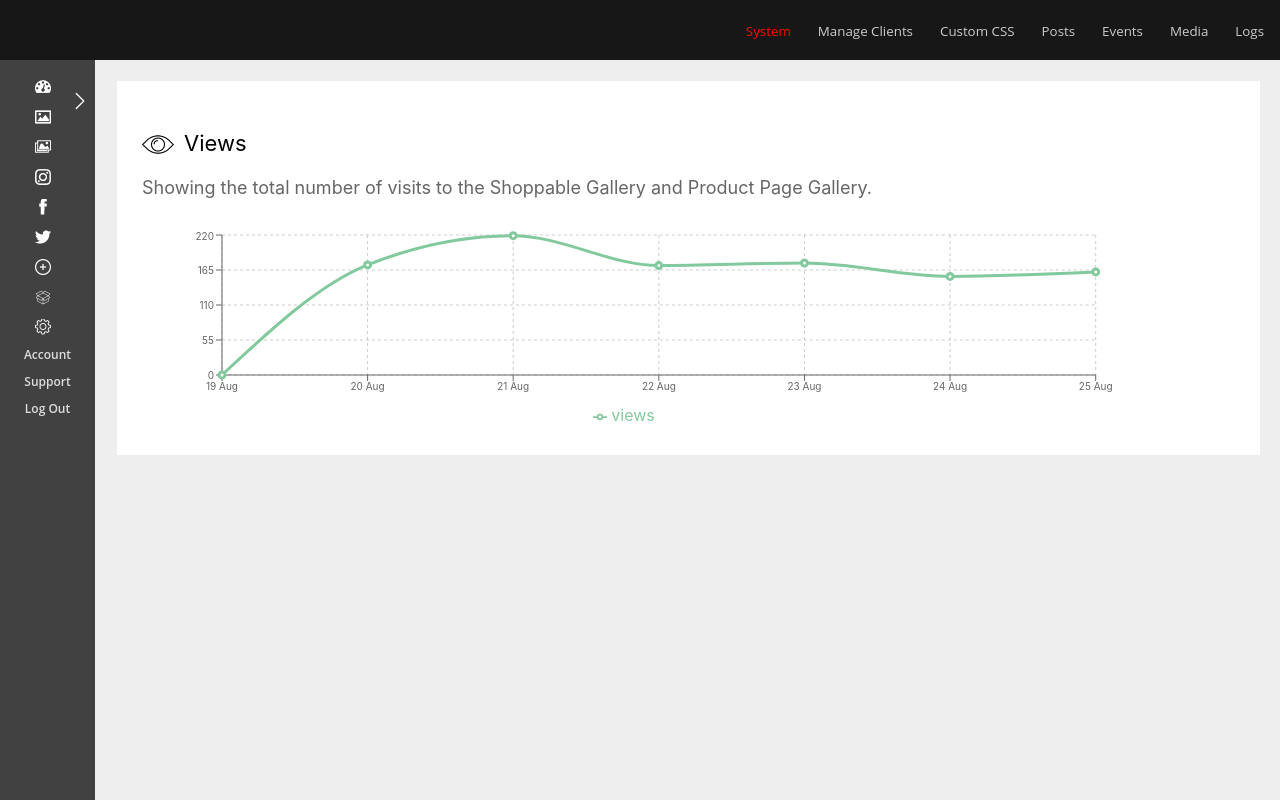
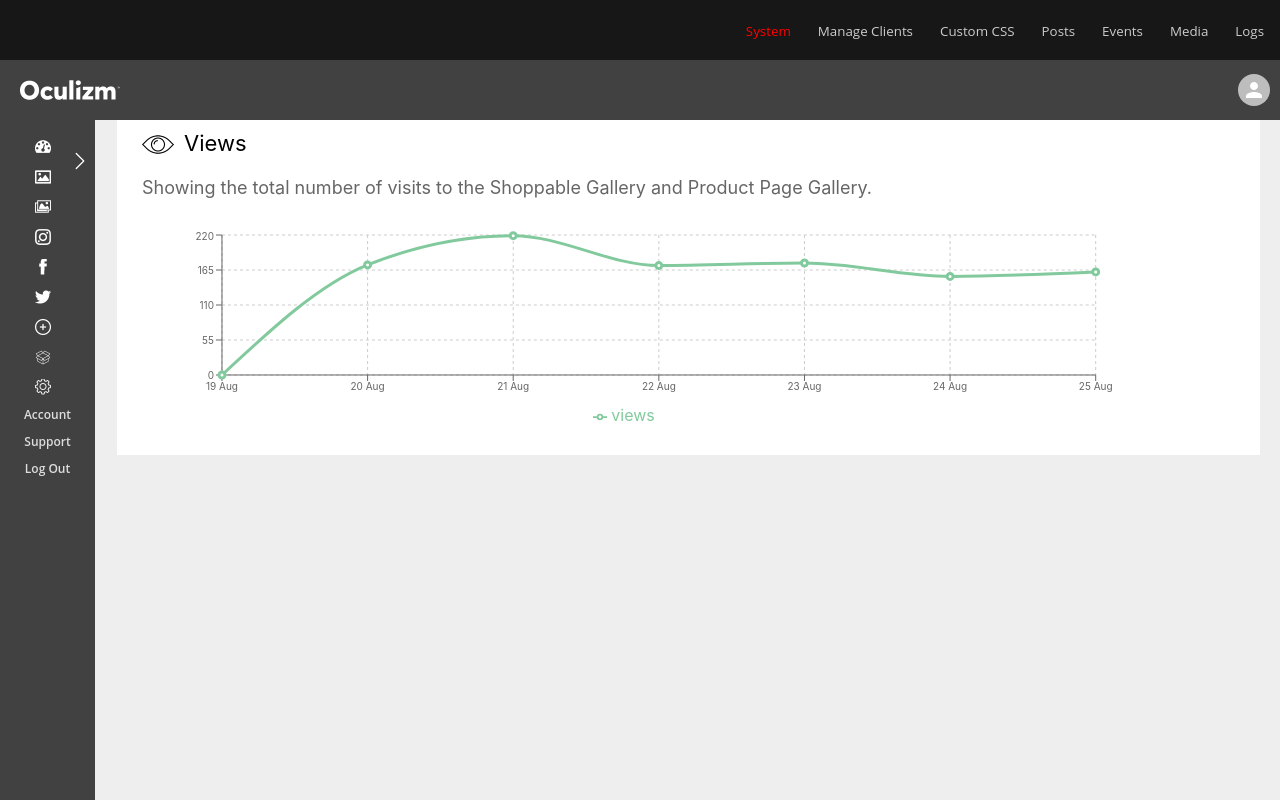
Before and after one commit to anthonyTahtouh/oculizm-react, a React (Create React App) app: page / in a window 1280 px wide. Built offline with nearby package versions, Linux system fonts and the light colour scheme.

Commit message:
install material ui and the dependencies and adding the account menu and the account bar

```diff
--- a/src/App.js
+++ b/src/App.js
@@ -5,6 +5,7 @@ import "./App.css";
 //Components import
 import Sidebar from "./Components/Sidebar/Sidebar";
 import AdminBar from "./Components/Top-menu/Top-menu";
+import AccountBar from "./Components/Account-Bar/account-bar";
 import NavbarMobileView from "./Components/Sidebar/NavbarMobileView";
 import Dashboard from "./Pages/dashboard/dashboard";
 import Posts from "./Pages/posts/posts";
@@ -32,6 +33,7 @@ const App = () => {
       <div>
         {/*using AdminBar component  */}
         <AdminBar/>
+        <AccountBar/>
         <Router>
           {/*using NavbarMobileView component and pulling open nav bar data from the component */}
           <NavbarMobileView
--- /dev/null
+++ b/src/Components/Account-Bar/account-bar.css
@@ -0,0 +1,31 @@
+.account-bar{
+ background-color: #414141;
+ height: 60px;
+ position: fixed;
+ width: 100%;
+ z-index: 2;
+ top: 60px;
+}
+
+.oculizm-logo{
+ display: block;
+ position: absolute;
+ top: 20px;
+ left: 20px;
+ width: 100px;
+ height: 20px;
+ background: url('../../Assets/Images/oculizm-logo-white.png') no-repeat;
+ background-size: 100px;
+ border: none;
+}
+.account-dropdown{
+ float: right;
+ margin-top: 9px;
+margin-right: 5px;
+}
+
+@media (max-width:767px) {
+ .account-bar {
+  top: 120px;
+ }
+}
--- /dev/null
+++ b/src/Components/Account-Bar/account-bar.js
@@ -0,0 +1,106 @@
+import React from "react";
+import "./account-bar.css";
+
+import Box from '@mui/material/Box';
+import Avatar from '@mui/material/Avatar';
+import Menu from '@mui/material/Menu';
+import MenuItem from '@mui/material/MenuItem';
+import ListItemIcon from '@mui/material/ListItemIcon';
+import Divider from '@mui/material/Divider';
+import IconButton from '@mui/material/IconButton';
+import Settings from '@mui/icons-material/Settings';
+import Logout from '@mui/icons-material/Logout';
+
+
+
+const AccountBar = () => {
+
+  const [anchorEl, setAnchorEl] = React.useState(null);
+  const open = Boolean(anchorEl);
+  const handleClick = (event) => {
+    setAnchorEl(event.currentTarget);
+  };
+  const handleClose = () => {
+    setAnchorEl(null);
+  };
+
+
+  return (
+    <div className="container-fluid">
+      <div className="account-bar">
+        <button className="oculizm-logo" ></button>
+        <div className="account-dropdown">
+          <React.Fragment>
+            <Box sx={{ display: 'flex', alignItems: 'center', textAlign: 'center' }}>
+                <IconButton
+                  onClick={handleClick}
+                  size="small"
+                  sx={{ ml: 2 }}
+                  aria-controls={open ? 'account-menu' : undefined}
+                  aria-haspopup="true"
+                  aria-expanded={open ? 'true' : undefined}
+                >
+                  <Avatar sx={{ width: 32, height: 32 }}></Avatar>
+                </IconButton>
+            </Box>
+            <Menu
+              anchorEl={anchorEl}
+              id="account-menu"
+              open={open}
+              onClose={handleClose}
+              onClick={handleClose}
+              PaperProps={{
+                elevation: 0,
+                sx: {
+                  overflow: 'visible',
+                  filter: 'drop-shadow(0px 2px 8px rgba(0,0,0,0.32))',
+                  mt: 1.5,
+                  '& .MuiAvatar-root': {
+                    width: 32,
+                    height: 32,
+                    ml: -0.5,
+                    mr: 1,
+                  },
+                  '&:before': {
+                    content: '""',
+                    display: 'block',
+                    position: 'absolute',
+                    top: 0,
+                    right: 14,
+                    width: 10,
+                    height: 10,
+                    bgcolor: 'background.paper',
+                    transform: 'translateY(-50%) rotate(45deg)',
+                    zIndex: 0,
+                  },
+                },
+              }}
+              transformOrigin={{ horizontal: 'right', vertical: 'top' }}
+              anchorOrigin={{ horizontal: 'right', vertical: 'bottom' }}
+            >
+              <MenuItem>
+                <Avatar /> Account
+              </MenuItem>
+              <Divider />
+              <MenuItem>
+                <ListItemIcon>
+                  <Settings fontSize="small" />
+                </ListItemIcon>
+                Support
+              </MenuItem>
+              <Divider />
+              <MenuItem>
+                <ListItemIcon>
+                  <Logout fontSize="small" />
+                </ListItemIcon>
+                Logout
+              </MenuItem>
+            </Menu>
+          </React.Fragment>
+        </div>
+      </div>
+    </div>
+  );
+};
+
+export default AccountBar;
--- a/src/Components/Sidebar/NavbarMobileView.css
+++ b/src/Components/Sidebar/NavbarMobileView.css
@@ -1,6 +1,6 @@
 .mobile-view-navbar{
     position: absolute;
-    top: 120px;
+    top: 180px;
     z-index: 1;
     width: 100%;
 }
--- a/src/Components/Sidebar/Sidebar.css
+++ b/src/Components/Sidebar/Sidebar.css
@@ -9,7 +9,7 @@
     width: 95px;
     position: fixed;
     z-index: 1;
-    top: 60px;
+    top: 120px;
 
 }
 
--- a/src/Components/Top-menu/Top-menu.css
+++ b/src/Components/Top-menu/Top-menu.css
@@ -29,17 +29,6 @@
  color: #ccc;
 }
 
-.oculizm-logo{
-  display: block;
-  position: absolute;
-  top: 20px;
-  left: 20px;
-  width: 100px;
-  height: 20px;
-  background: url('../../Assets/Images/oculizm-logo-white.png') no-repeat;
-  background-size: 100px;
-  border: none;
-}
 
 @media (max-width:767px) {
  .admin-bar {
--- a/src/Components/Top-menu/Top-menu.js
+++ b/src/Components/Top-menu/Top-menu.js
@@ -31,7 +31,7 @@ const AdminBar = () => {
                 <button>Logs</button>
             </li>
         </ul>
-        <button className="oculizm-logo" ></button>
+        {/* <button className="oculizm-logo" ></button> */}
       </div>
     </div>
   );
```
Also changed, not shown: package.json (+9 -2 lines), 1 other file (tests, documents, lock files or other folders).
